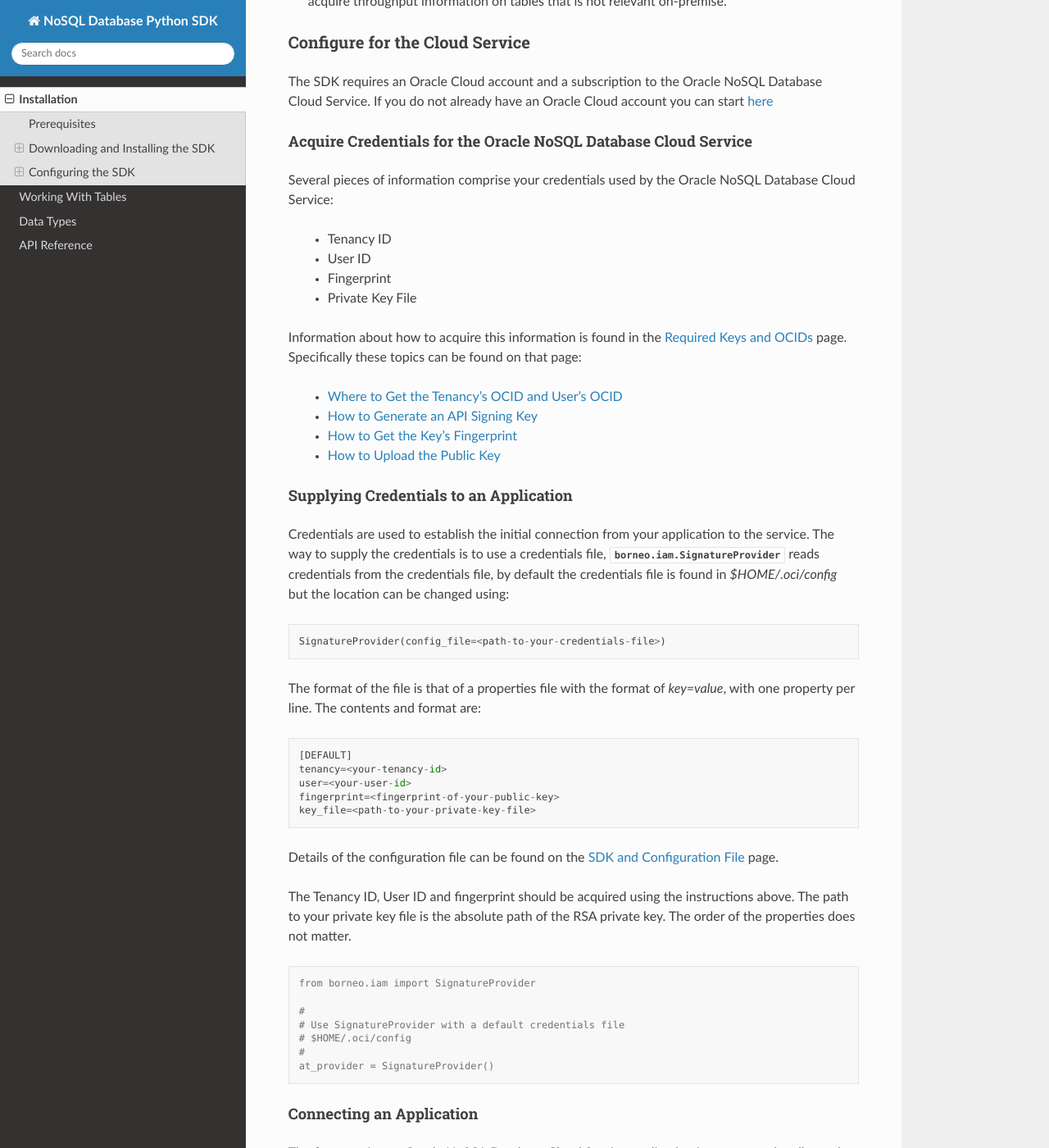
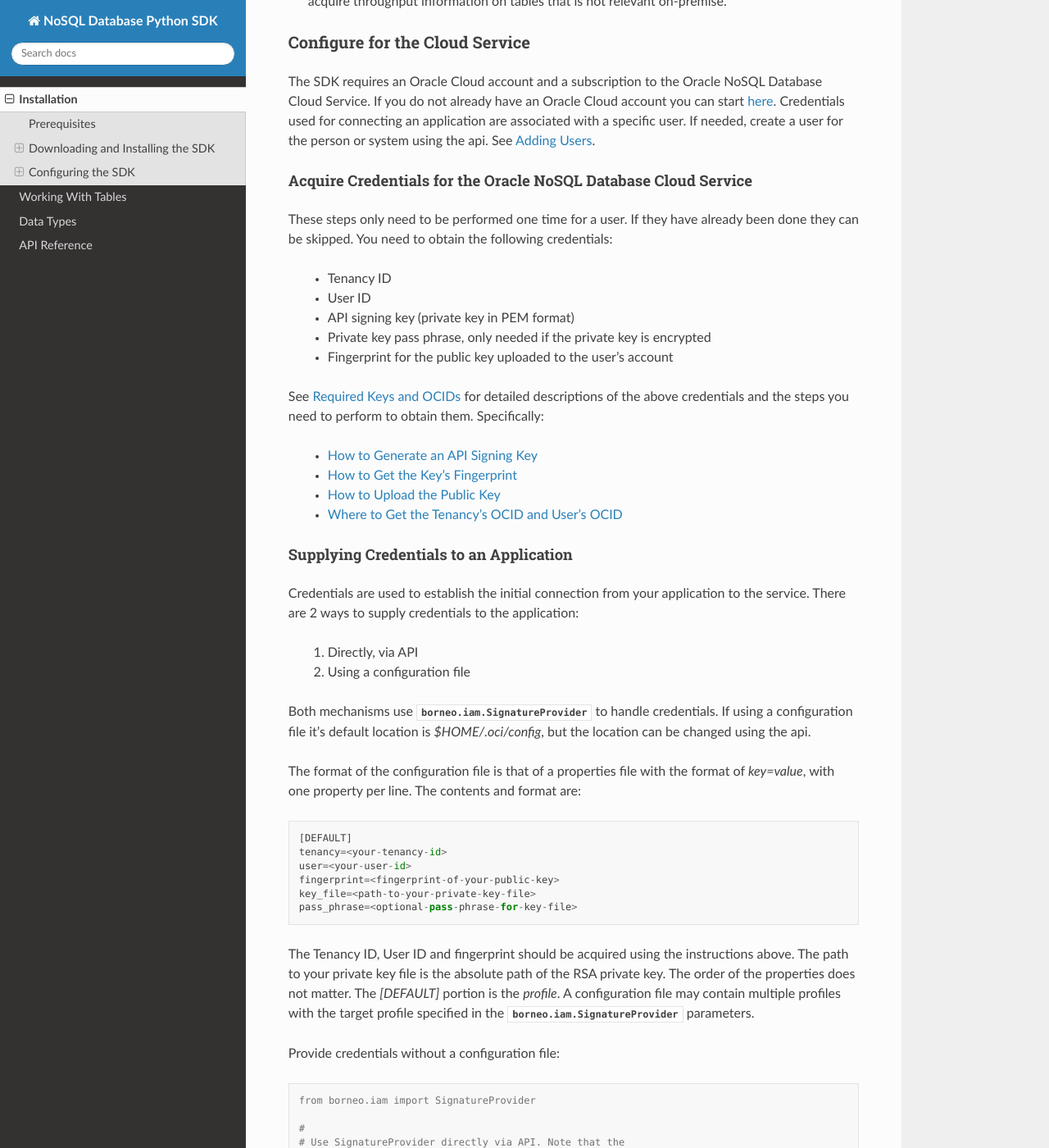
Before and after one commit to oracle/nosql-python-sdk, a Sphinx documentation site: the page built from docs/installation.rst, in a window 1280 px wide and 1400 px high, scrolled down 1717 px. Shown: the whole window at 82% size. Built offline with Sphinx 7.4.7 and the Read the Docs theme 2.0.0, drawn with Linux system fonts in a browser that asks for light colours; the version number is read from the project's files by our own code; some of the changed text lies outside the part shown.

Commit message:
Update documentation Use pass_phrase in SignatureProvider for consistency

```diff
--- a/docs/installation.rst
+++ b/docs/installation.rst
@@ -100,71 +100,113 @@
 
 The SDK requires an Oracle Cloud account and a subscription to the Oracle NoSQL
 Database Cloud Service. If you do not already have an Oracle Cloud account you
-can start `here <https://cloud.oracle.com/home>`_
+can start `here <https://www.oracle.com/cloud>`_. Credentials used for
+connecting an application are associated with a specific user. If needed, create
+a user for the person or system using the api. See `Adding Users <https://docs.
+cloud.oracle.com/en-us/iaas/Content/GSG/Tasks/addingusers.htm>`_.
 
+.. _creds-label:
 
 Acquire Credentials for the Oracle NoSQL Database Cloud Service
 _______________________________________________________________
 
-Several pieces of information comprise your credentials used by the Oracle NoSQL
-Database Cloud Service:
+These steps only need to be performed one time for a user. If they have already
+been done they can be skipped. You need to obtain the following credentials:
 
  * Tenancy ID
  * User ID
- * Fingerprint
- * Private Key File
+ * API signing key (private key in PEM format)
+ * Private key pass phrase, only needed if the private key is encrypted
+ * Fingerprint for the public key uploaded to the user's account
 
-Information about how to acquire this information is found  in the `Required
-Keys and OCIDs <https://docs.cloud.oracle.com/iaas/Content/API/Concepts/
-apisigningkey.htm>`_  page. Specifically these topics can be found on that page:
+See `Required Keys and OCIDs <https://docs.cloud.oracle.com/iaas/Content/API/
+Concepts/apisigningkey.htm>`_  for detailed descriptions of the above
+credentials and the steps you need to perform to obtain them. Specifically:
 
- * `Where to Get the Tenancy's OCID and User's OCID <https://docs.cloud.oracle.
-   com/en-us/iaas/Content/API/Concepts/apisigningkey.htm#Other>`_
  * `How to Generate an API Signing Key <https://docs.cloud.oracle.com/en-us/
    iaas/Content/API/Concepts/apisigningkey.htm#How>`_
  * `How to Get the Key's Fingerprint <https://docs.cloud.oracle.com/en-us/iaas/
    Content/API/Concepts/apisigningkey.htm#How3>`_
  * `How to Upload the Public Key <https://docs.cloud.oracle.com/en-us/iaas/
    Content/API/Concepts/apisigningkey.htm#How2>`_
+ * `Where to Get the Tenancy's OCID and User's OCID <https://docs.cloud.oracle.
+   com/en-us/iaas/Content/API/Concepts/apisigningkey.htm#Other>`_
 
 
 Supplying Credentials to an Application
 _______________________________________
 
 Credentials are used to establish the initial connection from your application
-to the service. The way to supply the credentials is to use a credentials file,
-:class:`borneo.iam.SignatureProvider` reads credentials from the credentials
-file, by default the credentials file is found in *$HOME/.oci/config* but the
-location can be changed using::
+to the service. There are 2 ways to supply credentials to the application:
 
-    SignatureProvider(config_file=<path-to-your-credentials-file>)
+ 1. Directly, via API
+ 2. Using a configuration file
 
-The format of the file is that of a properties file with the format of
-*key=value*, with one property per line. The contents and format are::
+Both mechanisms use :class:`borneo.iam.SignatureProvider` to handle credentials.
+If using a configuration file it's default location is *$HOME/.oci/config*, but
+the location can be changed using the api.
+
+The format of the configuration file is that of a properties file with the
+format of *key=value*, with one property per line. The contents and format are::
 
     [DEFAULT]
     tenancy=<your-tenancy-id>
     user=<your-user-id>
     fingerprint=<fingerprint-of-your-public-key>
     key_file=<path-to-your-private-key-file>
-
-Details of the configuration file can be found on the `SDK and Configuration
-File <https://docs.cloud.oracle.com/en-us/iaas/Content/API/Concepts/
-sdkconfig.htm>`_ page.
+    pass_phrase=<optional-pass-phrase-for-key-file>
 
 The Tenancy ID, User ID and fingerprint should be acquired using the
 instructions above. The path to your private key file is the absolute path of
-the RSA private key. The order of the properties does not matter.
+the RSA private key. The order of the properties does not matter. The
+*[DEFAULT]* portion is the *profile*. A configuration file may contain multiple
+profiles with the target profile specified in the
+:class:`borneo.iam.SignatureProvider` parameters.
+
+Provide credentials without a configuration file:
 
 .. code-block:: pycon
 
                 from borneo.iam import SignatureProvider
 
                 #
-                # Use SignatureProvider with a default credentials file
-                # $HOME/.oci/config
+                # Use SignatureProvider directly via API. Note that the
+                # private_key argument can either point to a key file or be the
+                # string content of the private key itself.
+                #
+                at_provider = SignatureProvider(
+                    tenant_id='ocid1.tenancy.oc1..tenancy',
+                    user_id='ocid1.user.oc1..user',
+                    private_key=key_file_or_key,
+                    fingerprint='fingerprint',
+                    pass_phrase='mypassphrase')
+
+Provide credentials using a configuration file in the default location, using
+the default profile:
+
+.. code-block:: pycon
+
+                from borneo.iam import SignatureProvider
+
+                #
+                # Use SignatureProvider with a default credentials file and
+                # profile $HOME/.oci/config
                 #
                 at_provider = SignatureProvider()
+
+Provide credentials using a configuration file in a non-default location and
+non-default profile:
+
+.. code-block:: pycon
+
+                from borneo.iam import SignatureProvider
+
+                #
+                # Use SignatureProvider with a non-default credentials file and
+                # profile
+                #
+                at_provider = SignatureProvider(config_file='myconfigfile',
+                    profile_name='myprofile')
 
 
 Connecting an Application
```
Also changed, not shown: other parts of docs/installation.rst (+1 -1 lines), 2 other files.
